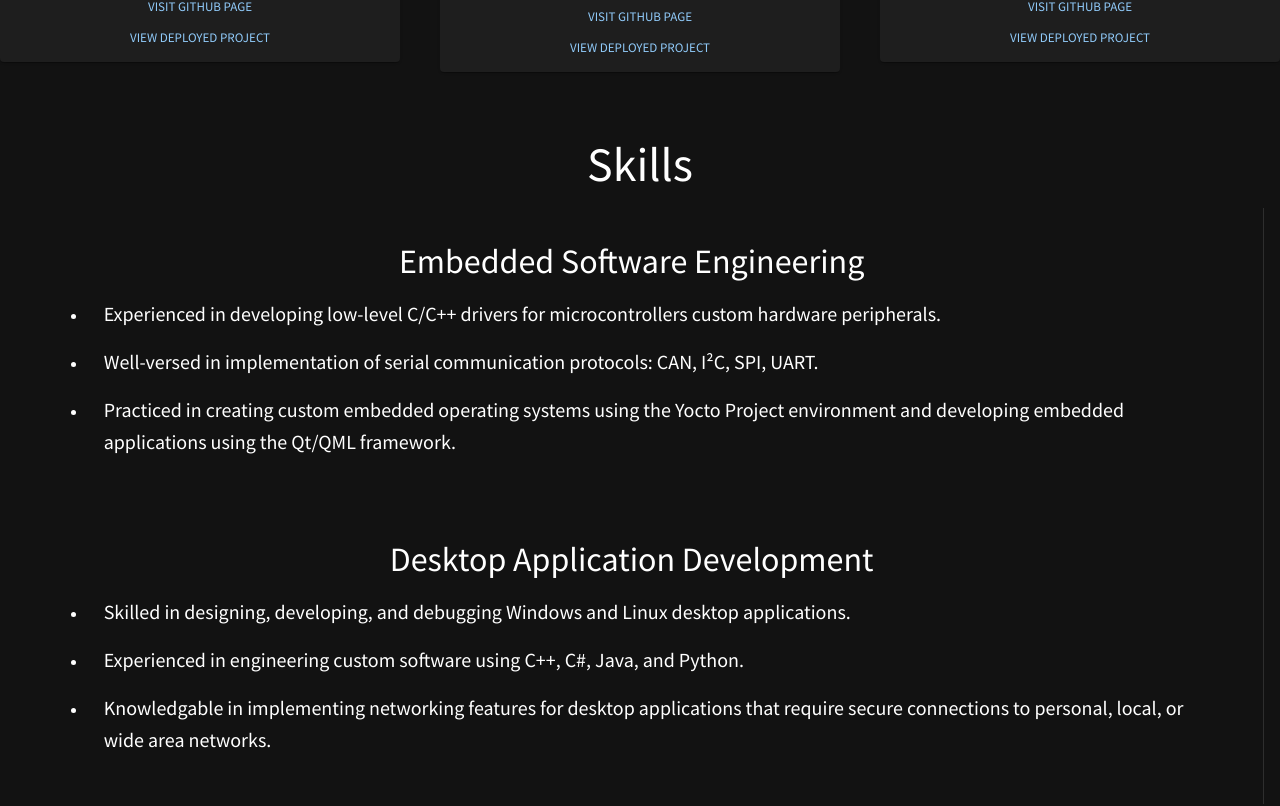
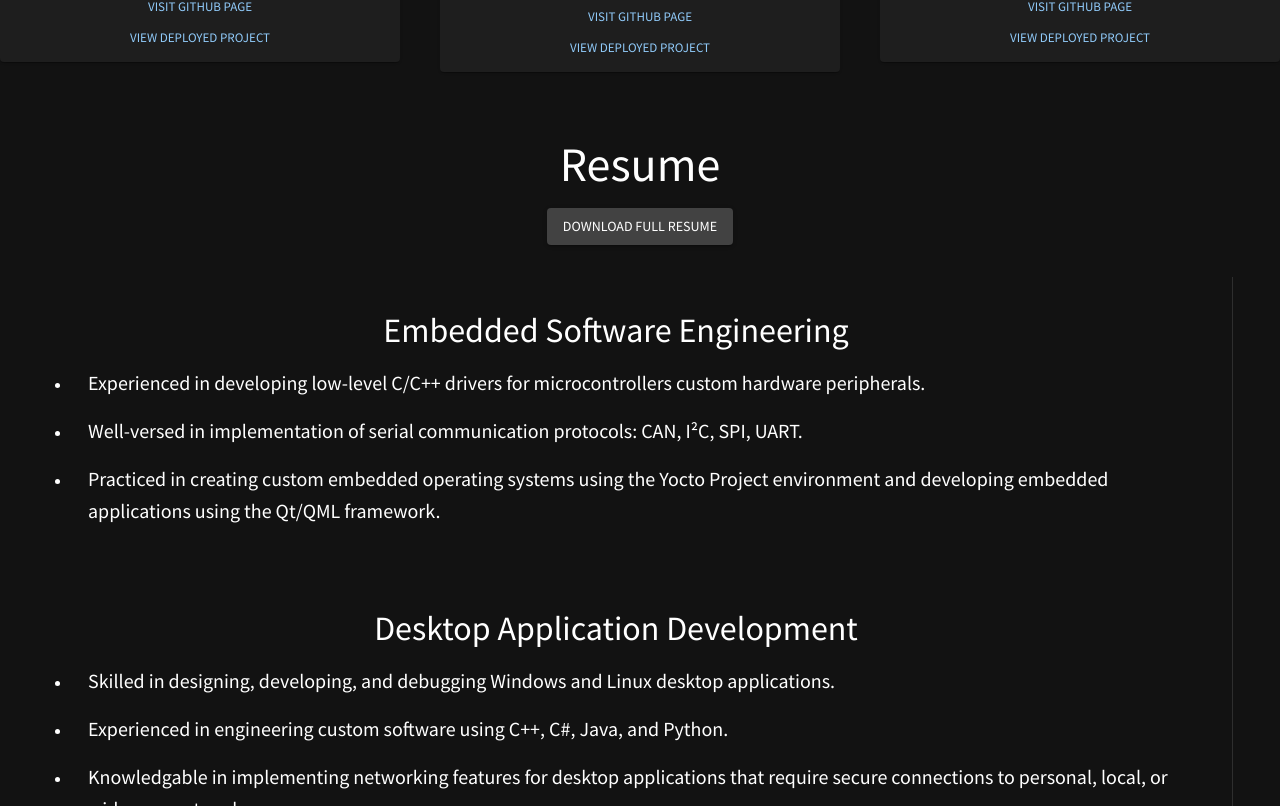
Before and after one commit to ricguer/react-portfolio, a React (Create React App) app: page / in a window 1280 px wide. Shown: the part 1774-2580 px from the top of the page. Built offline with nearby package versions, Linux system fonts and the light colour scheme.

Commit message:
Add "Download Resume" Button to Resume Section

```diff
--- a/src/components/sections/ResumeSection.js
+++ b/src/components/sections/ResumeSection.js
@@ -4,19 +4,23 @@ import { Divider } from '@mui/material';
 import Typography from '@mui/material/Typography';
 import ResumeGroup from "../resume/ResumeGroup";
 import ResumeLogos from "../resume/ResumeLogos";
+import Button from "@mui/material/Button";
+
 
 
                                                                 /* ==================== COMPONENT ===================== */
 export default function ResumeSection() {
     return (
         <section id="resumeSection" style={{ paddingTop: "64px" }}>
-            <Typography gutterBottom variant="h3">Skills</Typography>
+            <Typography gutterBottom variant="h3">Resume</Typography>
+            <Button color="inherit" variant="contained" sx={{
+                marginBottom: '2rem',
+            }}>Download Full Resume</Button>
             <Stack
                 direction="row"
                 divider={<Divider orientation="vertical" flexItem />}
                 paddingBottom={5}
                 flexWrap="wrap"
-                justifyContent="space-evenly"
             >
                 <ResumeGroup
                     skillTitle={"Embedded Software Engineering"}
@@ -51,6 +55,7 @@ export default function ResumeSection() {
                                         scale web applications.`}
                 />
             </Stack>
+            <Typography gutterBottom variant="h4">Skills Overview</Typography>
             <ResumeLogos />
         </section>
     )
```
